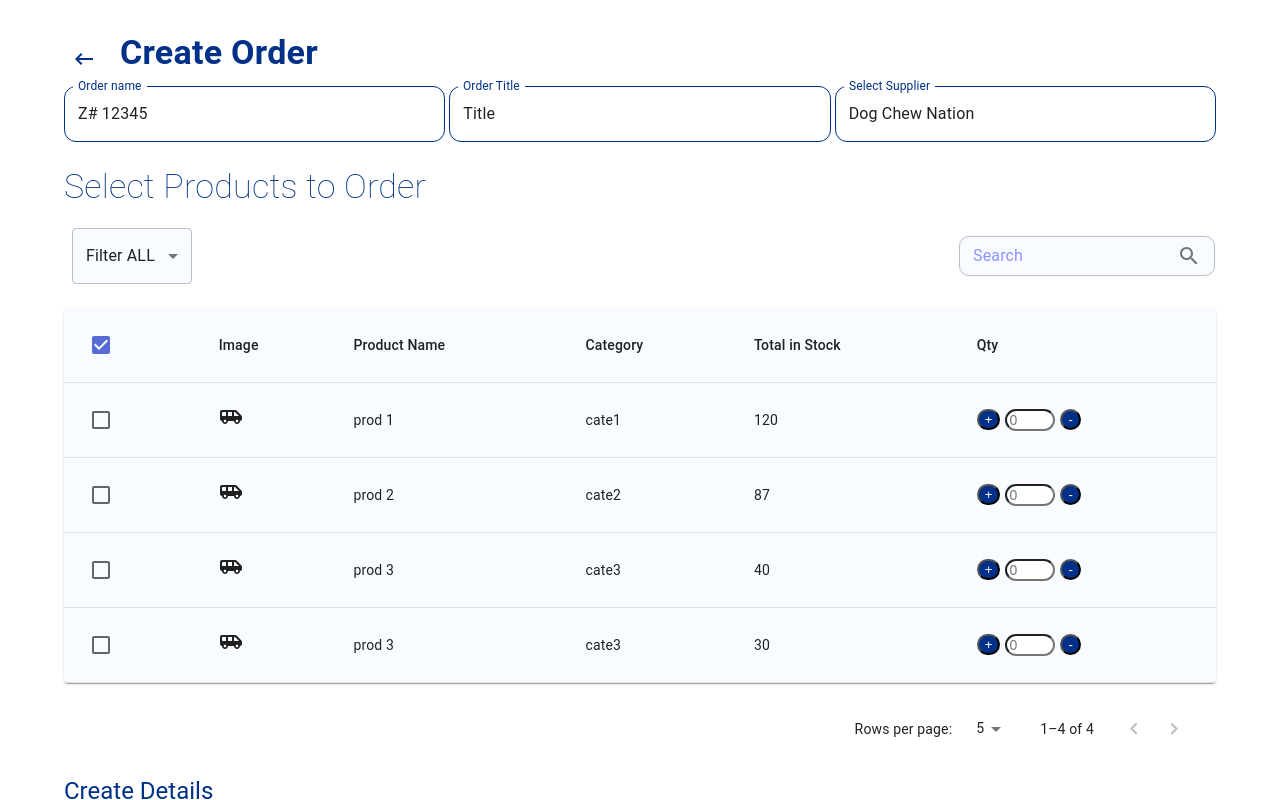
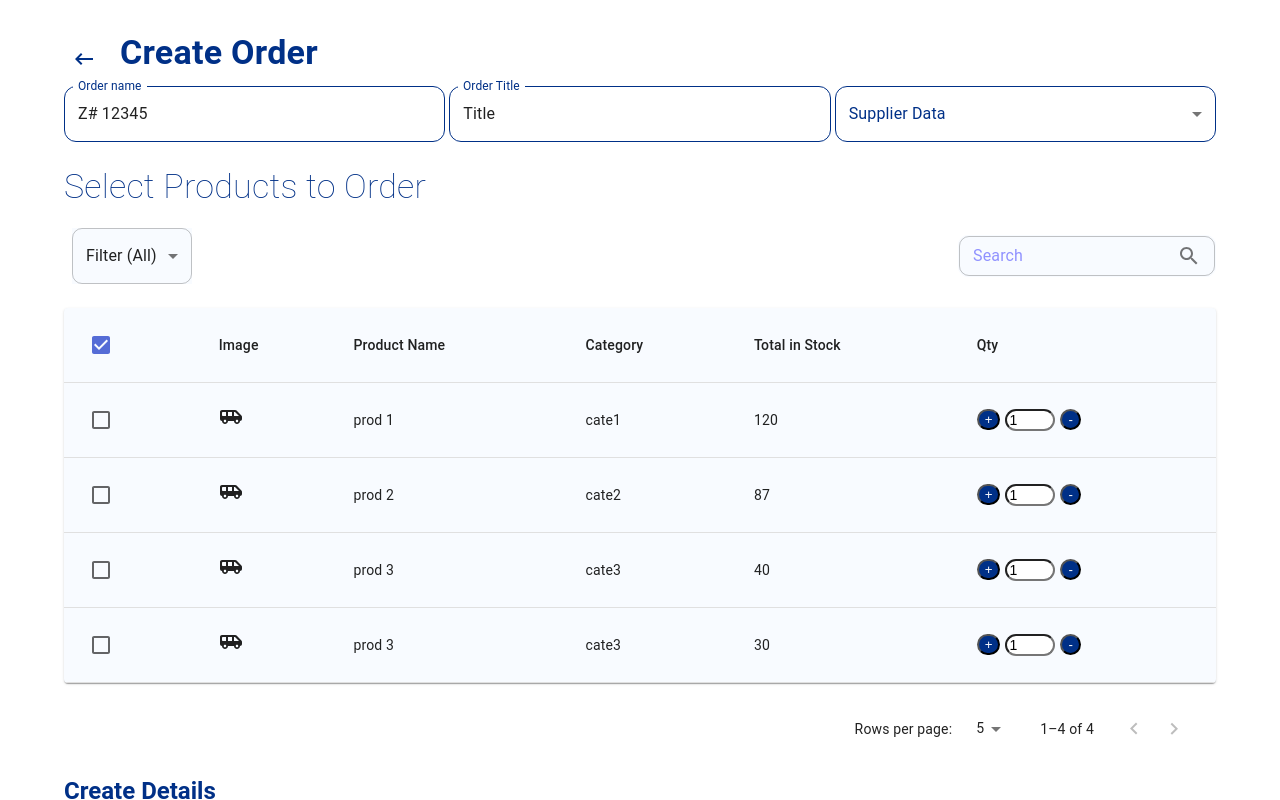
Before and after one commit to moizbroad/PurchaseOrder, a React (Create React App) app: page / in a window 1280 px wide. Both pictures are taken after a click on the button "CREATE NEW ORDER". Shown: the top 800 px of the page. Built offline with nearby package versions, Linux system fonts and the light colour scheme.

Commit message:
dynamic input field

```diff
--- a/src/Component/Purchase/Create/OrderDetails.jsx
+++ b/src/Component/Purchase/Create/OrderDetails.jsx
@@ -18,7 +18,7 @@ const OrderDetails = (props) => {
     return (
         <Container>
             <Box sx={{ width: '100%', maxWidth: 500, color: '#003087', marginLeft: 0, marginTop: 2 }}>
-                <Typography variant="h5" gutterBottom sx={{ color: '#003087' }}>
+                <Typography variant="h5" gutterBottom sx={{ color: '#003087' , fontWeight:'bold'}}>
                     Create Details
                 </Typography>
             </Box>
@@ -38,7 +38,10 @@ const OrderDetails = (props) => {
                                 multiline
                                 rows={7}
                                 defaultValue="Default Value"
-                                style={{ width: '600px', borderRadius: '10px', }}
+                                sx={{
+                                    width: '600px',
+                                    borderRadius: '10px',
+                                }}
 
                                 variant="outlined"
 
--- a/src/Component/Purchase/Create/OrderHeader.jsx
+++ b/src/Component/Purchase/Create/OrderHeader.jsx
@@ -1,32 +1,51 @@
-import React, { useState } from 'react'
-import { Container, Box, TextField, Typography, IconButton, } from '@mui/material'
+import React, { useState } from 'react';
+import { Container, Box, TextField, Typography, IconButton, MenuItem, FormControl, Select } from '@mui/material';
 import KeyboardBackspaceIcon from '@mui/icons-material/KeyboardBackspace';
-//import { Navigator } from 'react-router-dom';
-//import PurchaseOrder from '../../../Pages/PurchaseOrder';
 
-
-
+const SupplierData = [
+  {
+    id: 1,
+    label: 'Moiz',
+  },
+  {
+    id: 2,
+    label: 'Ali',
+  },
+  {
+    id: 3,
+    label: 'Usman',
+  },
+  {
+    id: 4,
+    label: 'Wahab sir',
+  },
+];
 
 const OrderHeader = (props) => {
-  const { handleButtonClick } = props
+  const { handleButtonClick, selectedSupplier, setSelectedSupplier } = props;
+
   const handleIconClick = () => {
-    handleButtonClick('purchaseOrder'); // Change the component name as needed
+    handleButtonClick('purchaseOrder');
+  };
+
+  const handleSupplierChange = (event) => {
+    const selectedId = event.target.value;
+    const selectedLabel = SupplierData.find((supplier) => supplier.id == selectedId)?.label || '';
+    setSelectedSupplier({ id: selectedId, label: selectedLabel });
   };
 
   return (
     <Container>
-
-      <Box sx={{ width: '100%', color: '#003087', marginTop: 4, display: 'flex', justifyContent: 'flex-start', alignItems: 'center' }} >
-        <div >
-          <IconButton onClick={handleIconClick} style={{color: '#003087'}}>
+      <Box sx={{ width: '100%', color: '#003087', marginTop: 4, display: 'flex', justifyContent: 'flex-start', alignItems: 'center' }}>
+        <div>
+          <IconButton onClick={handleIconClick} style={{ color: '#003087' }}>
             <KeyboardBackspaceIcon />
           </IconButton>
         </div>
-        <Typography variant="h4" gutterBottom sx={{ color: '#003087', paddingLeft: 2 ,fontWeight: 'bold'}}>
+        <Typography variant="h4" gutterBottom sx={{ color: '#003087', paddingLeft: 2, fontWeight: 'bold' }}>
           Create Order
         </Typography>
       </Box>
-
 
       <Box
         component="form"
@@ -36,31 +55,39 @@ const OrderHeader = (props) => {
               borderColor: '#003087',
               borderRadius: '12px',
             },
-            margin: '0', // Remove the default margin
+            margin: '0',
           },
           '& .MuiInputLabel-root': { color: '#003087' },
           display: 'flex',
           justifyContent: 'space-between',
-          width: '100%', // Set the form to 100% width
-          gap: '4px', // Add a small space between text fields
+          width: '100%',
+          alignItems: 'center',
+          gap: '4px',
         }}
         noValidate
         autoComplete="off"
       >
-        <TextField label="Order name" id="outlined-size-normal" defaultValue="Z# 12345" sx={{ flexGrow: 1 }} />
-        <TextField label="Order Title" id="outlined-size-normal" defaultValue="Title" sx={{ flexGrow: 1 }} />
-        <TextField label="Select Supplier" id="outlined-size-normal" defaultValue="Dog Chew Nation" sx={{ flexGrow: 1 }} />
-      </Box>
+        <TextField label="Order name" id="outlined-size-normal" defaultValue="Z# 12345" sx={{ flex: 1 }} />
+        <TextField label="Order Title" id="outlined-size-normal" defaultValue="Title" sx={{ flex: 1 }} />
+        <TextField
+          id="outlined-select-currency"
+          label="Supplier Data"
+          select
 
 
+          onChange={handleSupplierChange} // Call this function when the user selects a supplier
+         value={selectedSupplier.id} // Use selectedSupplier.id as the selected value
+          sx={{ flex: 1 }}
+        >
+          {SupplierData.map((option) => (
+            <MenuItem key={option.id} value={option.id}>
+              {option.label}
+            </MenuItem>
+          ))}
+        </TextField>
+      </Box>
+    </Container>
+  );
+};
 
-
-
-
-
-
-    </Container>
-  )
-}
-
-export default OrderHeader
+export default OrderHeader;
--- a/src/Component/Purchase/Create/ProductTable.jsx
+++ b/src/Component/Purchase/Create/ProductTable.jsx
@@ -34,14 +34,14 @@ import AirportShuttleRoundedIcon from '@mui/icons-material/AirportShuttleRounded
 
 
 function ProductTable(props) {
-    const { selectedRows, setSelectedRows  } = props;
+    const { selectedRows, setSelectedRows } = props;
     // keep track selected data
-  //  const [selectedData, setSelectedData] = useState([]);
+    //  const [selectedData, setSelectedData] = useState([]);
 
 
 
     // Initialize state to track selected rows
-   // const [selectedRows, setSelectedRows] = useState([]);
+    // const [selectedRows, setSelectedRows] = useState([]);
     // const [selectedRowsData, setSelectedRowsData] = useState([]);
 
     // ensure checkbox is selected
@@ -59,7 +59,8 @@ function ProductTable(props) {
             image: '',
             name: 'prod 1',
             category: 'cate1',
-            stock: 120
+            stock: 120,
+            placeholder: 1,
         },
         {
             id: '2',
@@ -67,7 +68,8 @@ function ProductTable(props) {
             image: '',
             name: 'prod 2',
             category: 'cate2',
-            stock: 87
+            stock: 87,
+            placeholder: 1,
         },
         {
             id: '3',
@@ -75,7 +77,8 @@ function ProductTable(props) {
             image: '',
             name: 'prod 3',
             category: 'cate3',
-            stock: 40
+            stock: 40,
+            placeholder: 1,
         },
         {
             id: '4',
@@ -83,149 +86,15 @@ function ProductTable(props) {
             image: '',
             name: 'prod 3',
             category: 'cate3',
-            stock: 30
+            stock: 30,
+            placeholder: 1,
         },
-        // {
-        //     id: 1,
-        //     col1: false, // Checkbox state
-        //     col2: <div style={{ width: 2, height: 2, borderRadius: 30, color: blue }}><AirportShuttleRoundedIcon /> </div>,
-        //     col3: 'Dog Towel',
-        //     col4: 'Catagory #1',
-        //     col5: '150',
-        //     col6: (
-        //         <div style={{ display: 'flex', alignItems: 'center', gap: '5px' }}>
-        //             <button style={{ borderRadius: '50px' }}>+</button>
-        //             <input
-        //                 placeholder='0'
-        //                 style={{
-        //                     width: '50px',
-        //                     fontSize: '14px',
-        //                     borderRadius: '50px',
-        //                 }}
-        //             ></input>
-        //             <button style={{ borderRadius: '50px' }}>-</button>
-        //         </div>
-        //     ),
-        // },
-        // // Add more rows as needed
-        // {
-        //     id: 2,
-        //     col1: false, // Checkbox state
-        //     col2: <AirportShuttleRoundedIcon />,
-        //     col3: 'Dog Towel',
-        //     col4: 'Catagory #1',
-        //     col5: '150',
-        //     col6: (
-        //         <div style={{ display: 'flex', alignItems: 'center', gap: '5px' }}>
-        //             <button style={{ borderRadius: '50px' }}>+</button>
-        //             <input
-        //                 placeholder='0'
-        //                 style={{
-        //                     width: '50px',
-        //                     fontSize: '14px',
-        //                     borderRadius: '50px',
-        //                 }}
-        //             ></input>
-        //             <button style={{ borderRadius: '50px' }}>-</button>
-        //         </div>
-        //     ),
-        // },
 
-        // {
-        //     id: 3,
-        //     col1: false, // Checkbox state
-        //     col2: <AirportShuttleRoundedIcon />,
-        //     col3: 'Dog Towel',
-        //     col4: 'Catagory #1',
-        //     col5: '150',
-        //     col6: (
-        //         <div style={{ display: 'flex', alignItems: 'center', gap: '5px' }}>
-        //             <button style={{ borderRadius: '50px' }}>+</button>
-        //             <input
-        //                 placeholder='0'
-        //                 style={{
-        //                     width: '50px',
-        //                     fontSize: '14px',
-        //                     borderRadius: '50px',
-        //                 }}
-        //             ></input>
-        //             <button style={{ borderRadius: '50px' }}>-</button>
-        //         </div>
-        //     ),
-        // },
-
-        // {
-        //     id: 4,
-        //     col1: false, // Checkbox state
-        //     col2: <AirportShuttleRoundedIcon />,
-        //     col3: 'Dog Towel',
-        //     col4: 'Catagory #1',
-        //     col5: '150',
-        //     col6: (
-        //         <div style={{ display: 'flex', alignItems: 'center', gap: '5px' }}>
-        //             <button style={{ borderRadius: '50px' }}>+</button>
-        //             <input
-        //                 placeholder='0'
-        //                 style={{
-        //                     width: '50px',
-        //                     fontSize: '14px',
-        //                     borderRadius: '50px',
-        //                 }}
-        //             ></input>
-        //             <button style={{ borderRadius: '50px' }}>-</button>
-        //         </div>
-        //     ),
-        // },
-
-        // {
-        //     id: 5,
-        //     col1: false, // Checkbox state
-        //     col2: <AirportShuttleRoundedIcon />,
-        //     col3: 'Dog Towel',
-        //     col4: 'Catagory #1',
-        //     col5: '150',
-        //     col6: (
-        //         <div style={{ display: 'flex', alignItems: 'center', gap: '5px' }}>
-        //             <button style={{ borderRadius: '50px' }}>+</button>
-        //             <input
-        //                 placeholder='0'
-        //                 style={{
-        //                     width: '50px',
-        //                     fontSize: '14px',
-        //                     borderRadius: '50px',
-        //                 }}
-        //             ></input>
-        //             <button style={{ borderRadius: '50px' }}>-</button>
-        //         </div>
-        //     ),
-        // },
-
-        // {
-        //     id: 6,
-        //     col1: false, // Checkbox state
-        //     col2: <AirportShuttleRoundedIcon />,
-        //     col3: 'Dog Towel',
-        //     col4: 'Catagory #1',
-        //     col5: '150',
-        //     col6: (
-        //         <div style={{ display: 'flex', alignItems: 'center', gap: '5px' }}>
-        //             <button style={{ borderRadius: '50px' }}>+</button>
-        //             <input
-        //                 placeholder='0'
-        //                 style={{
-        //                     width: '50px',
-        //                     fontSize: '14px',
-        //                     borderRadius: '50px',
-        //                 }}
-        //             ></input>
-        //             <button style={{ borderRadius: '50px' }}>-</button>
-        //         </div>
-        //     ),
-        // },
     ]);
 
 
     // Event handler to toggle row selection
+
     const handleRowSelect = (row) => {
         // Check if the row is already selected
         const isSelected = selectedRows.includes(row);
@@ -246,6 +115,19 @@ function ProductTable(props) {
     const [page, setPage] = useState(0);
     const [rowsPerPage, setRowsPerPage] = useState(5);
 
+
+    const handleInputChange = (id, newValue) => {
+        const updatedRows = rows.map((row) =>
+            row.id === id
+                ? {
+                    ...row,
+                    placeholder: newValue,
+                }
+                : row
+        );
+        setRows(updatedRows);
+    };
+
     const handleSelectAllClick = () => {
         const updatedRows = rows.map((row) => ({
             ...row,
@@ -256,25 +138,31 @@ function ProductTable(props) {
     };
 
 
+    // now pick button data
+    // Handle checkbox click
     const handleCheckboxClick = (id) => {
         const updatedRows = rows.map((row) =>
             row.id === id
                 ? {
                     ...row,
                     col1: !row.col1, // Toggle the checkbox state
-                    placeholder: row.col1 ? '0' : row.stock.toString(), // Set the placeholder to stock value when checked, '0' when unchecked
                 }
                 : row
         );
+
         setRows(updatedRows);
-        // Filter the selected rows and update selectedRowsData
+
+        // Filter the selected rows and update selectedRows
         const selectedData = updatedRows.filter((row) => row.col1);
-        setSelectedRows(selectedData);
+        setSelectedRows(selectedData.map((row) => ({
+            ...row,
+            stock: parseInt(row.placeholder), // Update with the current button value (placeholder)
+        })));
     };
 
     const handleIncrement = (id) => {
         const updatedRows = rows.map((row) =>
-            row.id === id
+            row.id === id && parseInt(row.placeholder) < row.stock
                 ? {
                     ...row,
                     placeholder: (parseInt(row.placeholder) + 1).toString(),
@@ -284,9 +172,10 @@ function ProductTable(props) {
         setRows(updatedRows);
     };
 
+
     const handleDecrement = (id) => {
         const updatedRows = rows.map((row) =>
-            row.id === id && parseInt(row.placeholder) > 0 // Check if the row is selected and placeholder is greater than 0
+            row.id === id && parseInt(row.placeholder) > 1
                 ? {
                     ...row,
                     placeholder: (parseInt(row.placeholder) - 1).toString(),
@@ -297,8 +186,6 @@ function ProductTable(props) {
     };
 
 
-
-
     const handleChangePage = (event, newPage) => {
         setPage(newPage);
     };
@@ -307,6 +194,26 @@ function ProductTable(props) {
         setRowsPerPage(parseInt(event.target.value, 10));
         setPage(0);
     };
+
+
+    // blur event check value must be write in stock
+    const handleInputBlur = (id) => {
+        const updatedRows = rows.map((row) =>
+            row.id === id ? { ...row, placeholder: ensureWithinStock(row.stock, row.placeholder) } : row
+        );
+        setRows(updatedRows);
+    };
+
+    const ensureWithinStock = (stock, value) => {
+        const intValue = parseInt(value);
+        if (isNaN(intValue) || intValue < 1) {
+            return '1'; // If the input is not a number or less than 1, set it to 1
+        } else if (intValue > stock) {
+            return stock.toString(); // If the input is greater than stock, set it to stock
+        }
+        return value; // Otherwise, keep the input value as it is
+    };
+
 
 
 
@@ -327,9 +234,10 @@ function ProductTable(props) {
                         onChange={handleChange}
                         displayEmpty
                         inputProps={{ 'aria-label': ' ' }}
+                        sx={{ borderRadius: '10px' }}
                     >
                         <MenuItem value="" >
-                            <span> Filter ALL </span>
+                            <span> Filter (All) </span>
                         </MenuItem>
                         <MenuItem value={10}>Ten</MenuItem>
                         <MenuItem value={20}>Twenty</MenuItem>
@@ -399,19 +307,22 @@ function ProductTable(props) {
                                                         color: 'White',
                                                         backgroundColor: '#003087',
                                                     }}
-                                                    disabled={parseInt(row.placeholder) >= row.stock} // Disable the button when placeholder is greater than or equal to stock
+                                                    disabled={parseInt(row.placeholder) >= row.stock}
+                                                // Disable the button when placeholder is greater than or equal to stock
                                                 >
                                                     +
                                                 </button>
                                                 <input
-                                                    placeholder={row.placeholder || '0'}
+                                                    value={row.placeholder} // Use value instead of placeholder
                                                     style={{
                                                         width: '50px',
                                                         fontSize: '14px',
                                                         borderRadius: '50px',
                                                     }}
-                                                    readOnly // Make the input field read-only to prevent manual editing
+                                                    onChange={(e) => handleInputChange(row.id, e.target.value)}
+                                                    onBlur={() => handleInputBlur(row.id)}
                                                 />
+
                                                 <button
                                                     onClick={() => handleDecrement(row.id)}
                                                     style={{
--- a/src/Component/Purchase/CustomTable.jsx
+++ b/src/Component/Purchase/CustomTable.jsx
@@ -110,7 +110,7 @@ const CustomTable = () => {
           {/* Table header */}
           <TableHead   >
             <TableRow style={{paddingTop:'80'}}>
-              <TableCell style={{ fontWeight: 'bold'  }}>PO #</TableCell>
+              <TableCell  >PO #</TableCell>
               <TableCell style={{ fontWeight: 'bold'  }}>Supplier</TableCell>
               <TableCell style={{ fontWeight: 'bold'  }}>Order Date</TableCell>
               <TableCell style={{ fontWeight: 'bold' }}>Status</TableCell>
--- a/src/Component/Purchase/Header.jsx
+++ b/src/Component/Purchase/Header.jsx
@@ -73,12 +73,13 @@ const Header = (props) => {
 
                     {'center'} paddingLeft={0} gap={1}  >
 
-                    <FormControl sx={{ mt: 1, backgroundColor: '#F8FBFF', }}>
+                    <FormControl sx={{ mt: 1, backgroundColor: '#F8FBFF'}}>
                         <Select
                             value={age}
                             onChange={handleChange}
                             displayEmpty
                             inputProps={{ 'aria-label': 'Without label' }}
+                            sx={{ borderRadius: '10px' }}
                         >
                             <MenuItem value="" sx={{ backgroundColor: '#F8FBFF' }}>
                                 <span>Filter (All)</span>
--- a/src/Pages/AllOrder.jsx
+++ b/src/Pages/AllOrder.jsx
@@ -7,15 +7,21 @@ const AllOrder = () => {
   const [activeComponent, setActiveComponent] = useState('purchaseOrder');
 
   const handleButtonClick = (componentName ) => {
+   setActiveComponent(componentName);
+  };
 
-    setActiveComponent(componentName);
-  };
  const [ selectedRows  , setSelectedRows] = useState([]);
- // const [selectedRowsData, setSelectedRowsData] = useState([]);
+ const [selectedSupplier, setSelectedSupplier] = useState({ id: '', label: '' });
+ // stored custom text field data
+ const [orderTitle, setOrderTitle] = useState('');
 
   const handleCreateNewOrderClick = () => {
     // This function is called from PurchaseOrder
     handleButtonClick('createOrder');
+  };
+
+  const handleSupplierSelection = (selectedData) => {
+    setSelectedSupplier(selectedData);
   };
 
 
@@ -30,13 +36,19 @@ const AllOrder = () => {
         {activeComponent === 'createOrder' && (<CreateOrder handleButtonClick={handleButtonClick}
         selectedRows={selectedRows}
         setSelectedRows={setSelectedRows}
+        handleSupplierSelection={handleSupplierSelection}
+        setSelectedSupplier={setSelectedSupplier}
+        selectedSupplier={selectedSupplier}
 
+        orderTitle={orderTitle}
+        setOrderTitle={setOrderTitle}
          />)}
 
         {activeComponent === 'orderSummary' && (<OrderSummary handleButtonClick={handleButtonClick}
 
         selectedRows={selectedRows}
         setSelectedRows={setSelectedRows}
+        selectedSupplier={selectedSupplier}
         />)}
       </div>
     </div>
--- a/src/Pages/CreateOrder.jsx
+++ b/src/Pages/CreateOrder.jsx
@@ -4,11 +4,15 @@ import ProductTable from '../Component/Purchase/Create/ProductTable'
 import OrderDetails from '../Component/Purchase/Create/OrderDetails'
 
 const CreateOrder = (props) => {
-  const {handleButtonClick ,selectedRows,setSelectedRows}=props
+  const {handleButtonClick ,selectedRows,setSelectedRows,selectedSupplier,setSelectedSupplier}=props
 
   return (
     <>
-    <OrderHeader  handleButtonClick={handleButtonClick}/>
+    <OrderHeader  handleButtonClick={handleButtonClick}
+    setSelectedSupplier={setSelectedSupplier}
+    selectedSupplier={selectedSupplier}/>
+
+
     <ProductTable
      selectedRows={selectedRows}
     setSelectedRows={setSelectedRows}
```
Also changed, not shown: src/Component/Purchase/Summary/SummaryDetail.jsx (+33 -25 lines), src/Pages/OrderSummary.jsx (+4 -3 lines).
